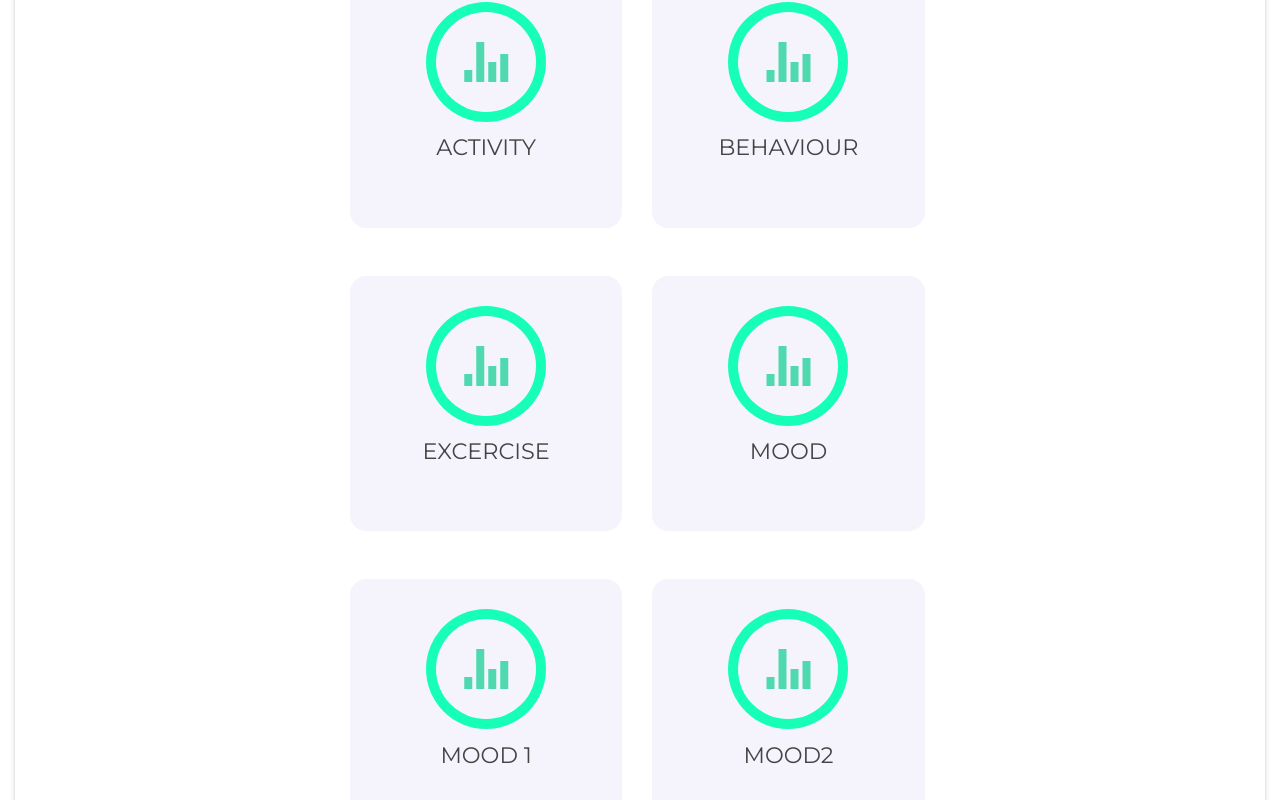
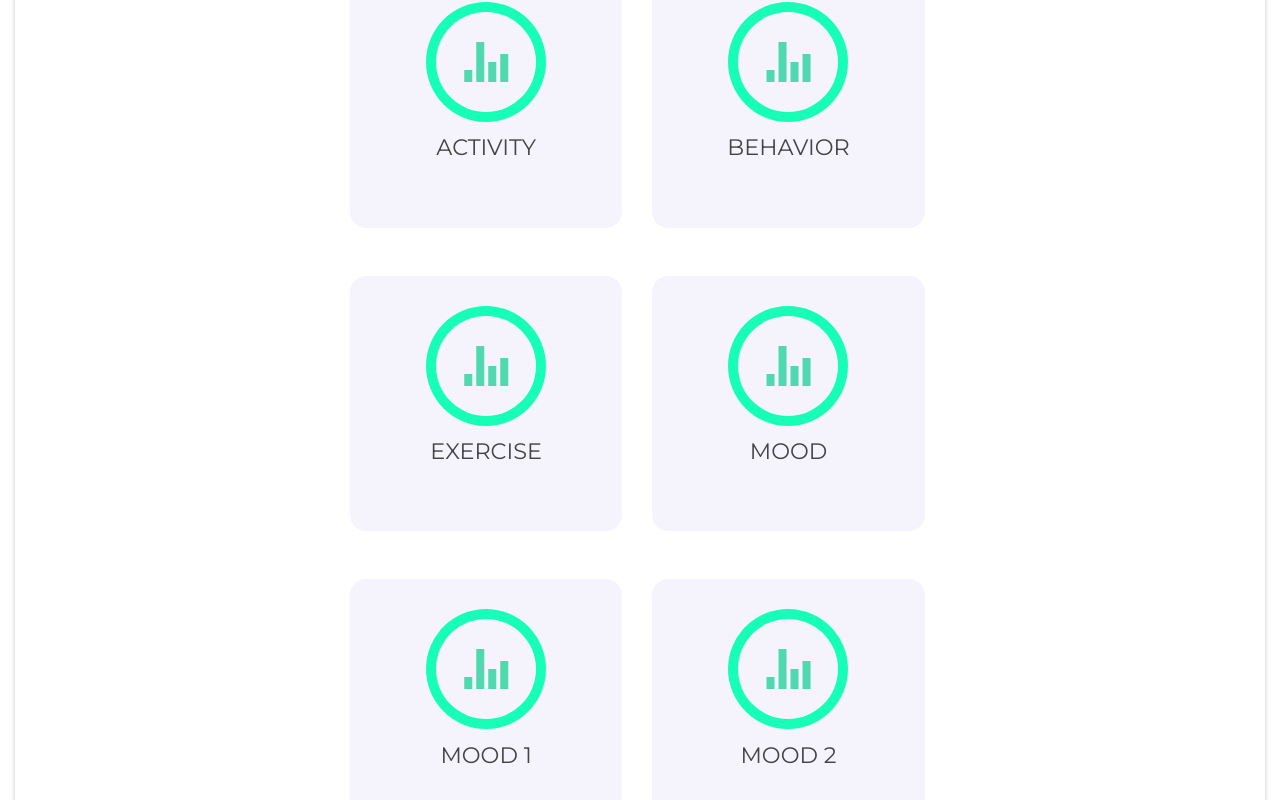
Before and after one commit to gerardovacaa/Pagina-Web, a plain HTML site: page ema.html in a window 1280 px wide. Shown: the part 640-1440 px from the top of the page. Drawn offline with nearby package versions, Linux system fonts and the light colour scheme; files whose address does not match are found by name.

Commit message:
Update ema.html

```diff
--- a/ema.html
+++ b/ema.html
@@ -105,7 +105,7 @@
                     <a href="graficas/graficas_ema2.html"><span class="ico-circle"><i class="ion-stats-bars"></i></span></a>
                   </div>
                   <div class="service-content">
-                    <h2 class="s-title">Behaviour</h2>
+                    <h2 class="s-title">Behavior</h2>
                   </div>
                 </div>
               </div>
@@ -118,7 +118,7 @@
                     <a href="graficas/graficas_ema3.html"><span class="ico-circle"><i class="ion-stats-bars"></i></span></a>
                   </div>
                   <div class="service-content">
-                    <h2 class="s-title">Excercise</h2>
+                    <h2 class="s-title">Exercise</h2>
                   </div>
                 </div>
               </div>
@@ -153,7 +153,7 @@
                       <a href="graficas/graficas_ema6.html"><span class="ico-circle"><i class="ion-stats-bars"></i></span></a>
                     </div>
                     <div class="service-content">
-                     <h2 class="s-title">Mood2</h2>
+                     <h2 class="s-title">Mood 2</h2>
                     </div>
                   </div>
                 </div>
```
